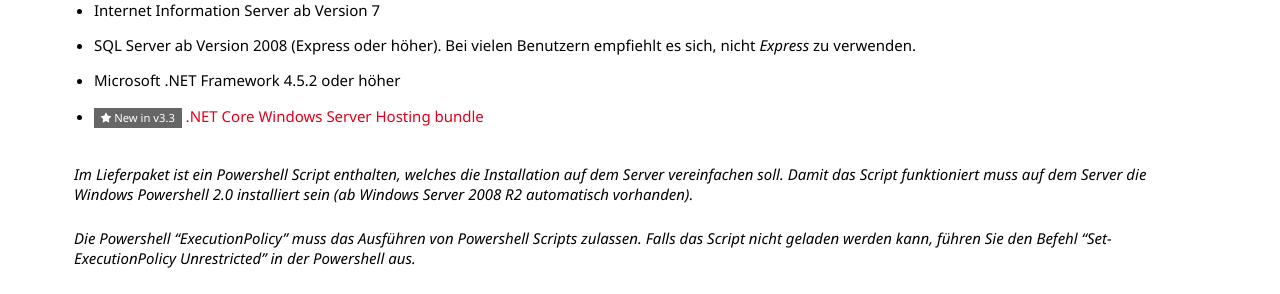
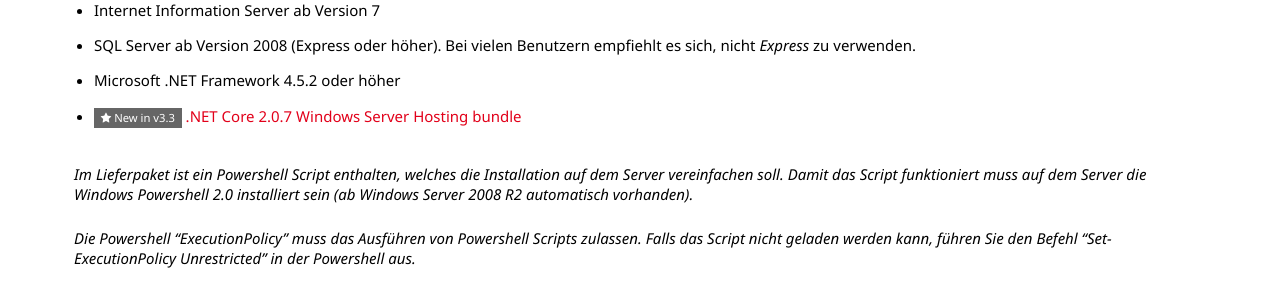
Before and after one commit to primesoft-group/oneoffixx-docs, a Jekyll site: the page built from _pages/install/de/server.md, in a window 1280 px wide and 900 px high, scrolled down 581 px. Shown: the part 154-448 px from the top of the window. Built offline with Jekyll 4.4.1, drawn with Linux system fonts in a browser that asks for light colours; nearby versions of some CDN libraries; some web fonts are replaced.

Commit message:
Update server.md

```diff
--- a/_pages/install/de/server.md
+++ b/_pages/install/de/server.md
@@ -24,7 +24,7 @@
 * Internet Information Server ab Version 7
 * SQL Server ab Version 2008 (Express oder höher). Bei vielen Benutzern empfiehlt es sich, nicht *Express* zu verwenden.
 * Microsoft .NET Framework 4.5.2 oder höher
-*  {% include new-badge.html version="3.3" %} [.NET Core Windows Server Hosting bundle](https://aka.ms/dotnetcore-2-windowshosting)
+*  {% include new-badge.html version="3.3" %} [.NET Core 2.0.7 Windows Server Hosting bundle](https://download.microsoft.com/download/A/9/F/A9F8872C-48B2-41DB-8AAD-D5908D988592/DotNetCore.2.0.7-WindowsHosting.exe)
 
 *Im Lieferpaket ist ein Powershell Script enthalten, welches die Installation auf dem Server vereinfachen soll. Damit das Script funktioniert muss auf dem Server die Windows Powershell 2.0 installiert sein (ab Windows Server 2008 R2 automatisch vorhanden).*
 
```
